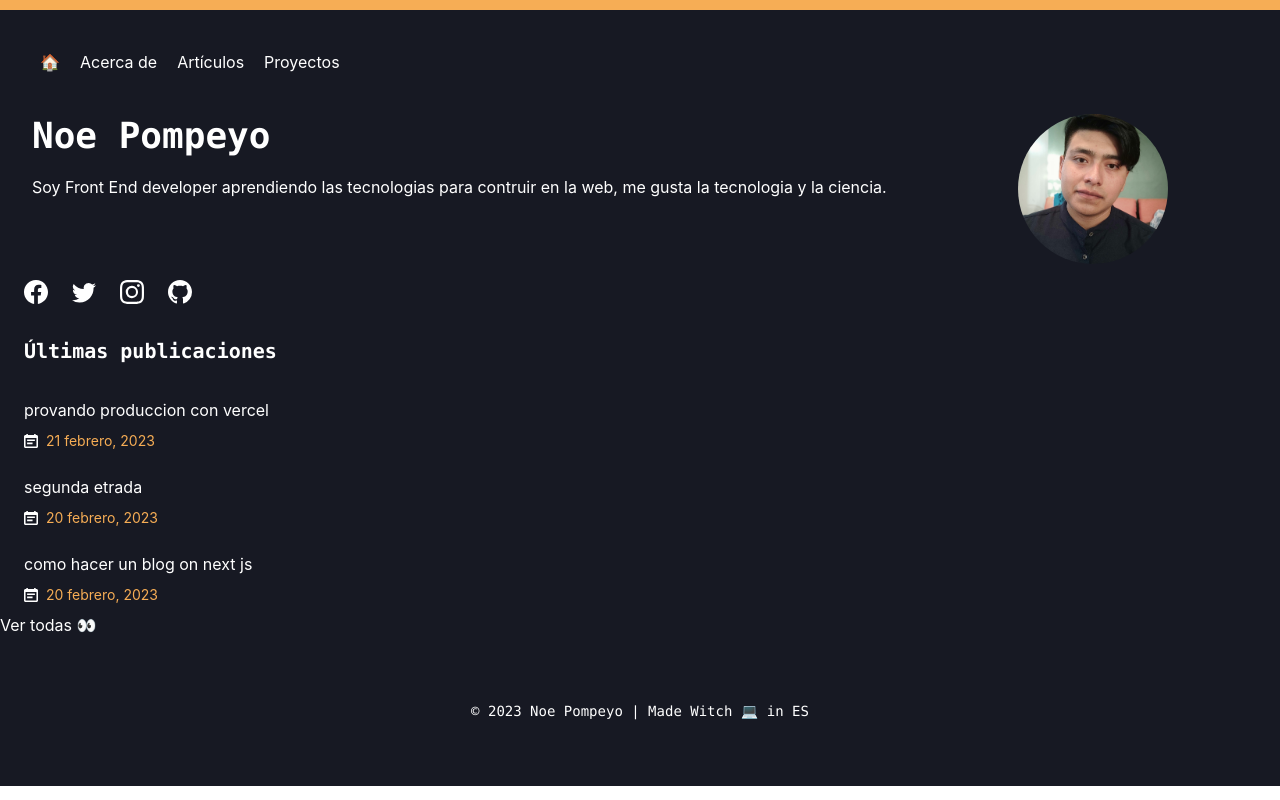
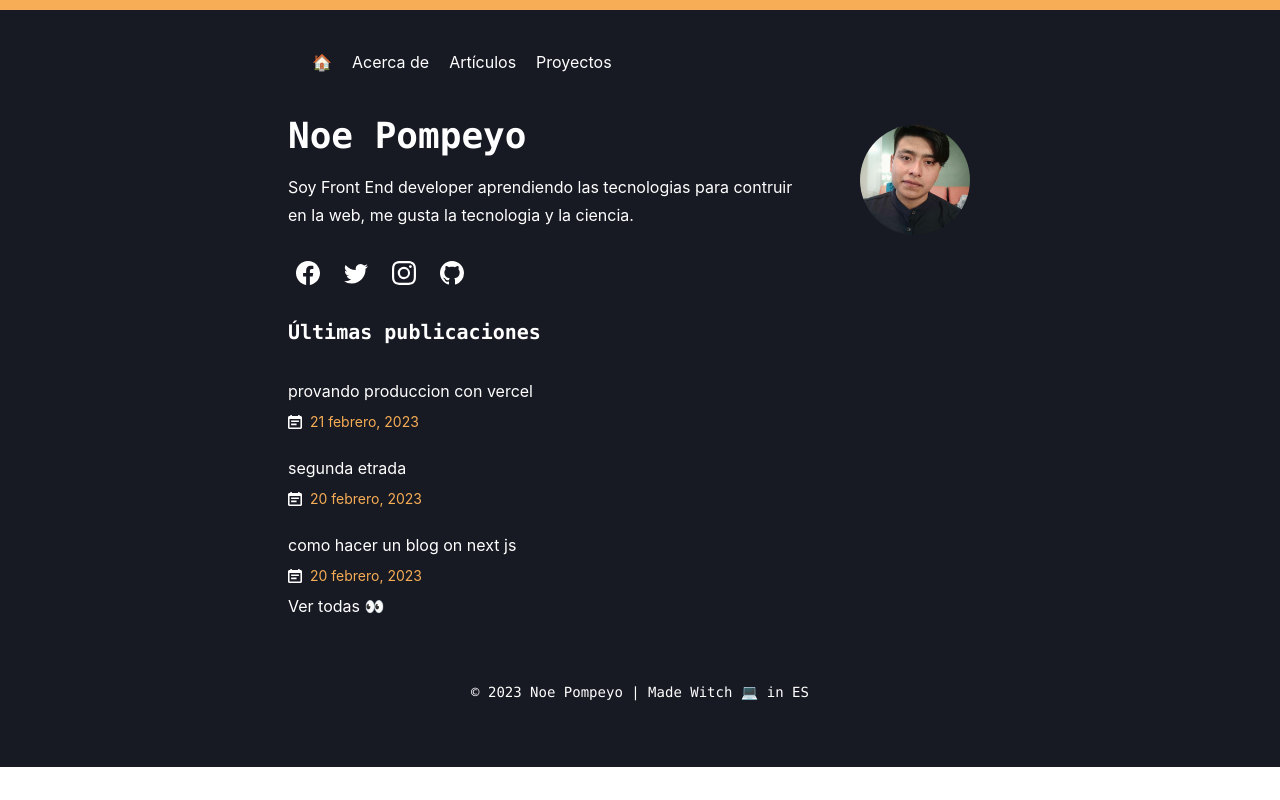
Before and after one commit to noepompeyo/mi-blog, a Next.js app: page / in a window 1280 px wide. Built offline with nearby package versions, Linux system fonts and the light colour scheme.

Commit message:
[ADD] se añadio mejora de interfaz en el la portada(paguina de entrada al blog )

```diff
--- a/components/PostListItem.js
+++ b/components/PostListItem.js
@@ -5,7 +5,7 @@ import { Box, Flex,  Text  } from "@chakra-ui/react";
 
 export default function PostListItem({title, date, }) {
 return (
-    <Box as="span" display="block" py="2" ml={6}>
+    <Box as="span" display="block" py="2" ml={4}>
         <Text as="h4" size="sm" fontWeight="400" my={2}>
         {title}
         </Text>
--- a/pages/index.js
+++ b/pages/index.js
@@ -1,5 +1,5 @@
 import Head from 'next/head'
-import {  Text,  ChakraProvider, Flex, Heading, Box , Image} from '@chakra-ui/react';
+import {  Text,  ChakraProvider, Flex, Heading, Box , Image, Center} from '@chakra-ui/react';
 import { formatDate } from '@/lib/format-date';
 import Link from 'next/link'
 import { getAllFilesMetadata } from '@/lib/mdx'
@@ -24,13 +24,23 @@ export default function Home({posts}) {
         <link rel="icon" href="/favicon.ico" />
       </Head>
       <Box
-      w="100%"
+
+
+      w="100vw"
       bg="gray.900"
       borderTop="10px solid"
       borderColor="orange.300"
       color="white"
+      display="flex"
+
+
       >
+        <Box
+        w="736px"
 
+        m="auto"
+
+        >
         <SectionsLinks/>
 
 
@@ -48,7 +58,7 @@ export default function Home({posts}) {
 fontFamily="mono"
 as="h1"
 size="xl"
-      ml={8}
+ml={4}
 mb={4}
 textAlign="left"
 >
@@ -59,7 +69,8 @@ export default function Home({posts}) {
   lineHeight={1.75}
   mt={[4,0]}
   mb={4}
-        ml={8}>
+  mr={4}
+  ml={4}>
   Soy Front End developer aprendiendo las tecnologias para contruir en la web,  me gusta  la tecnologia y la ciencia.
   </Text>
   </Box>
@@ -70,10 +81,11 @@ export default function Home({posts}) {
   mr={8}
   >
     <Image
-          width="100%"
+
     borderRadius="full"
     objectFit="cover"
-          boxSize="150px"
+    boxSize="110px"
+    ml={4}
     src="/assets/noe_pompeyo.jpg"
     alt="Noe Pompeyo"
 
@@ -96,7 +108,7 @@ export default function Home({posts}) {
   as="h3"
   fontSize="xl"
   my="4"
-        ml={6}
+  ml={4}
   >
     Últimas publicaciones
   </Text>
@@ -111,15 +123,20 @@ export default function Home({posts}) {
 
       </Link>
     ))}
-          <Link pt={8} href="/articulos" >
+    <Box ml={4}>
+    <Link  href="/articulos" >
       Ver todas 👀
       </Link>
+      </Box>
     </Box>
 
 
 
 
 </Flex>
+        </Box>
+
+
 </Box>
 <Footer/>
 
```
Lines whose indentation alone changed are shown as unchanged.
